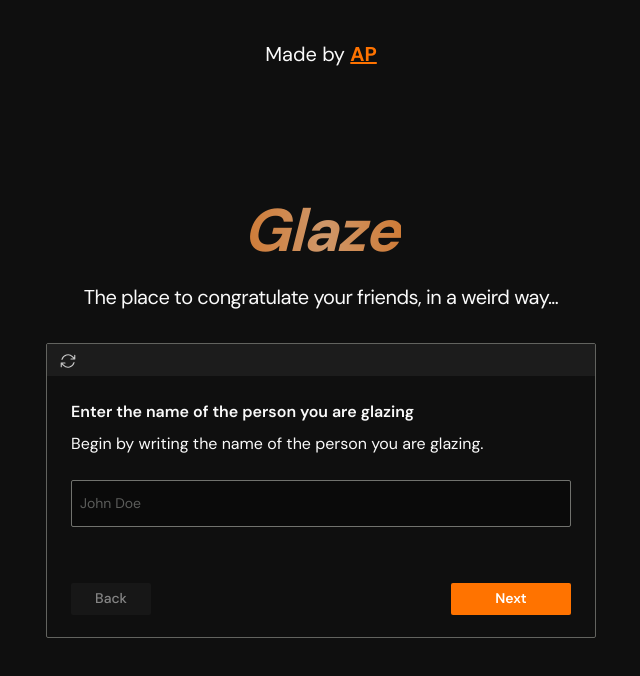
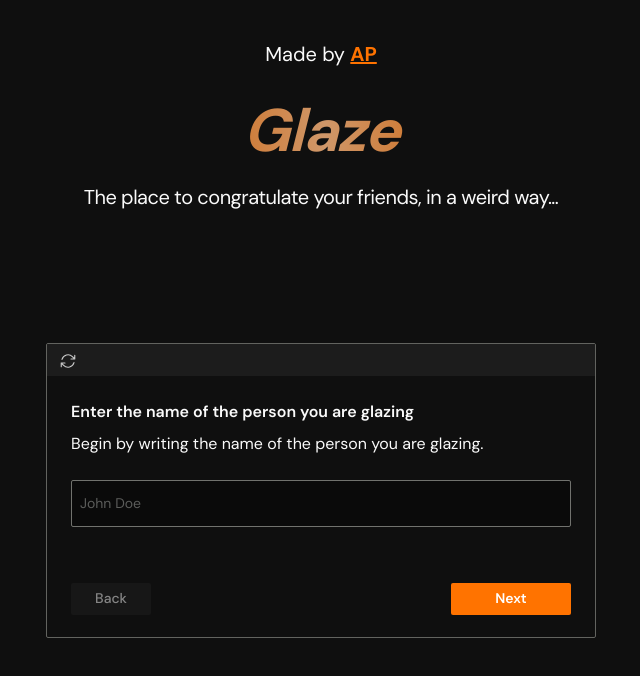
Before and after one commit to alexdphan/glaze, a Next.js app in the folder frontend/: page / in a window 1280 px wide. Shown: the top 676 px of the page, without its empty margins (319-959 px from the left). Built offline with nearby package versions, Linux system fonts and the light colour scheme; no server answers.

Commit message:
fix: title, throttle?

```diff
--- a/frontend/app/globals.css
+++ b/frontend/app/globals.css
@@ -836,5 +836,5 @@ button:disabled {
   -webkit-background-clip: text;
   -webkit-text-fill-color: transparent;
   line-height: 1.2; /* Adjusted line-height */
-  padding: 0 2px; /* Added padding, Ensure that the text has enough space around it. */
+  padding: 0 10px; /* Added padding, Ensure that the text has enough space around it. */
 }
--- a/frontend/app/page.tsx
+++ b/frontend/app/page.tsx
@@ -33,7 +33,9 @@ export default function Home() {
           The place to congratulate your friends, in a weird way...
         </p>
       </div>
-      <MultiStepComponent />
+      <div className="flex flex-col items-center justify-center w-full">
+        <MultiStepComponent />
+      </div>
     </main>
   );
 }
--- a/frontend/components/AudioPlayer.tsx
+++ b/frontend/components/AudioPlayer.tsx
@@ -78,11 +78,13 @@ export default function AudioPlayer({ src, size }: AudioPlayerProps) {
   return (
     <div>
       <div className="flex flex-row sm:space-x-6 space-x-3 items-center justify-center w-full">
-        <div className=" flex">
+        <div className="w-full flex">
           {!src ? (
             <div className="flex flex-col items-center justify-center space-y-3">
               <Spinner color="hsl(27, 100%, 55%)" size={40} />
-              <p className="text-foreground ">Generating Glaze Audio...</p>
+              <p className="text-foreground w-full text-center">
+                Generating Glaze Audio...
+              </p>
             </div>
           ) : (
             <div className="loader h-10 w-10 sm:h-full sm:w-full">
```
